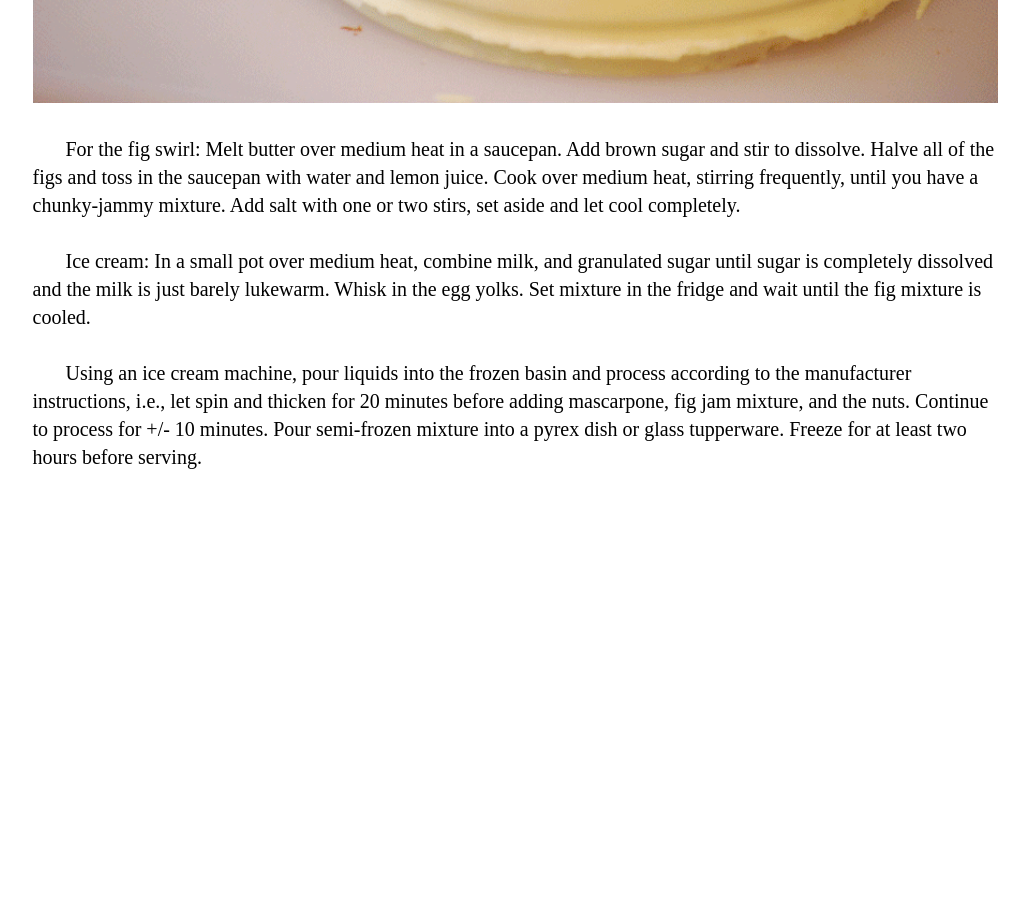
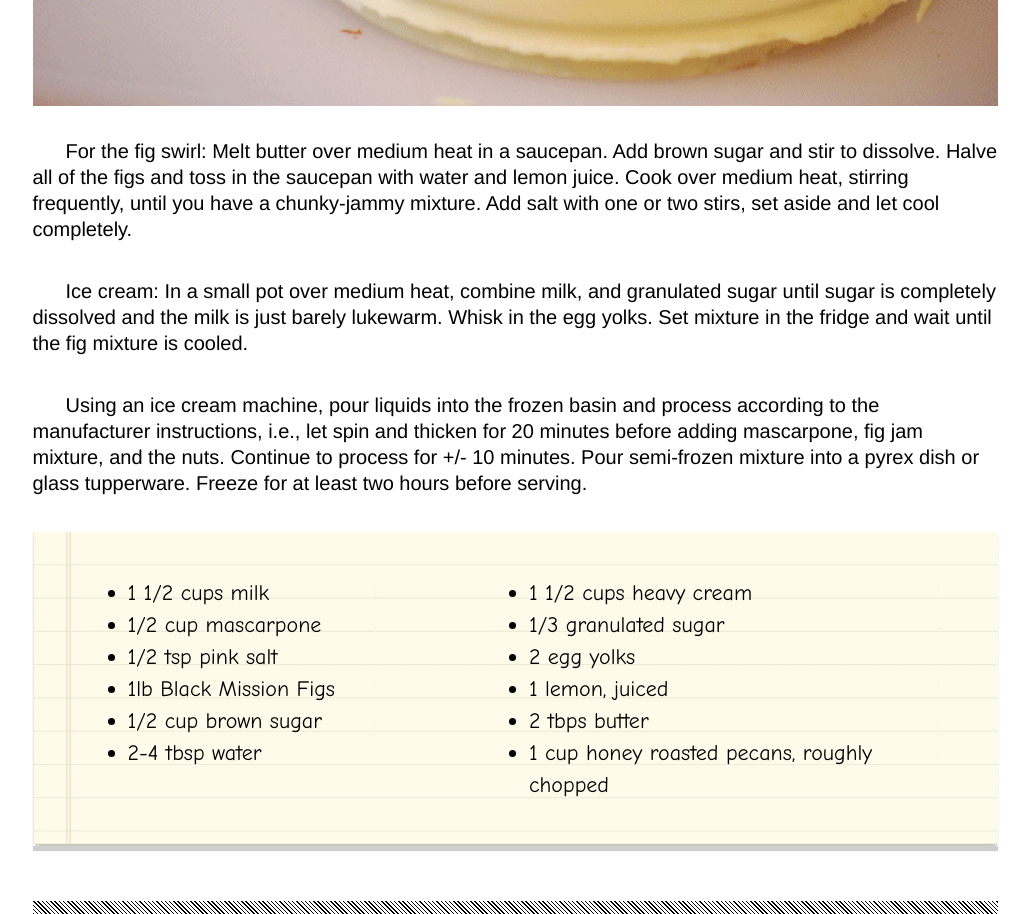
Before and after one commit to yd24/ChocolatePizza, a plain HTML site: page index.html in a window 1280 px wide. Shown: the part 840-1754 px from the top of the page, without its empty margins (125-1154 px from the left). Before the commit the page ends 1311 px from the top, so only its background shows below. Drawn offline with Linux system fonts and the light colour scheme.

Commit message:
Add recipe ingredients

```diff
--- a/index.html
+++ b/index.html
@@ -24,7 +24,7 @@
                         <span>The best food blog on the web.</span>
                     </div>
                 </nav>
-                <div id="slash-hr">
+                <div class="slash-hr">
                 </div>
             </header>
 
@@ -56,6 +56,29 @@
                         nuts. Continue to process for +/- 10 minutes. Pour semi-frozen mixture into a pyrex dish or glass tupperware.
                         Freeze for at least two hours before serving.
                     </p>
+                    <div id="recipe">
+                        <div class="center">
+                            <ul>
+                                <li>1 1/2 cups milk</li>
+                                <li>1/2 cup mascarpone</li>
+                                <li>1/2 tsp pink salt</li>
+                                <li>1lb Black Mission Figs</li>
+                                <li>1/2 cup brown sugar</li>
+                                <li>2-4 tbsp water</li>
+                            </ul>
+                            <ul>
+                                <li>1 1/2 cups heavy cream</li>
+                                <li>1/3 granulated sugar</li>
+                                <li>2 egg yolks</li>
+                                <li>1 lemon, juiced</li>
+                                <li>2 tbps butter</li>
+                                <li>1 cup honey roasted pecans, roughly chopped</li>
+                            </ul>
+                        </div>
+                    </div>
+
+                    <div class="slash-hr">
+                    </div>
                 </article>
             </main>
             <footer>
--- a/style.css
+++ b/style.css
@@ -31,7 +31,7 @@ header {
 }
 
 #brand-logo span:nth-last-child(1) {
-    font-family: Arial, Helvetica, sans-serif;
+    font-family: 'Arial Narrow', Helvetica, sans-serif;
     font-size: 12px;
     line-height: 24px;
     text-transform: uppercase;
@@ -53,7 +53,7 @@ header {
     margin-right: 0;
 }
 
-#slash-hr {
+.slash-hr {
     width: 100%;
     height: 13px;
     background-image: repeating-linear-gradient(
@@ -76,20 +76,21 @@ article h1 {
 }
 
 #article-meta {
-    font-family: Arial, Helvetica, sans-serif;
-    font-size: 12px;
+    font-family: 'Arial Narrow', Helvetica, sans-serif;
+    font-size: 14px;
     text-transform: uppercase;
     margin-top: 5px;
 }
 
 #print, #print-icon {
     float: right;
-    vertical-align: middle;
 }
 
 #print-icon {
     width: 14px;
+    height: auto;
     margin-right: 2px;
+    padding-top: 2px;
 }
 
 #main-image {
@@ -98,11 +99,44 @@ article h1 {
 
 #main-image img {
     width: 100%;
+    margin-bottom: 28px;
 }
 
 article p {
+    font-family: 'Franklin Gothic Medium', 'Times New Roman', serif;
     font-size: 20px;
-    margin-top: 28px;
-    line-height: 28px;
+    margin-bottom: 36px;
+    line-height: 26px;
     text-indent: 33px;
 }
+
+article p:last-child {
+    margin-bottom: 28px;
+}
+
+#recipe {
+    background-image: url('./assets/list-bg.png');
+    background-size: cover;
+    padding-top: 45px;
+    padding-bottom: 45px;
+    padding-left: 95px;
+    margin-bottom: 55px;
+    box-shadow: 0 5px 1px rgb(206, 206, 206);
+}
+
+.center {
+    margin: 0 auto;
+}
+
+#recipe ul {
+    max-width: 400px;
+    display: inline-block;
+    font-family: 'Comic Sans MS', sans-serif;
+    font-size: 22px;
+    line-height: 32px;
+    vertical-align: top;
+}
+
+#recipe ul:last-child {
+    padding-left: 190px;
+}
```
